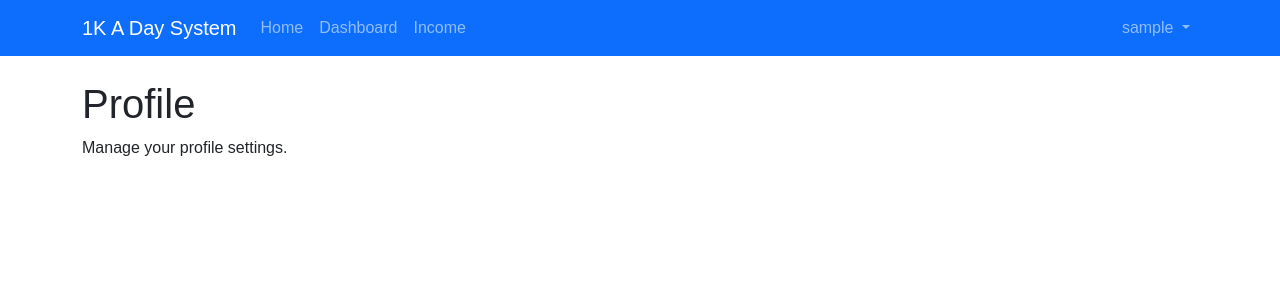
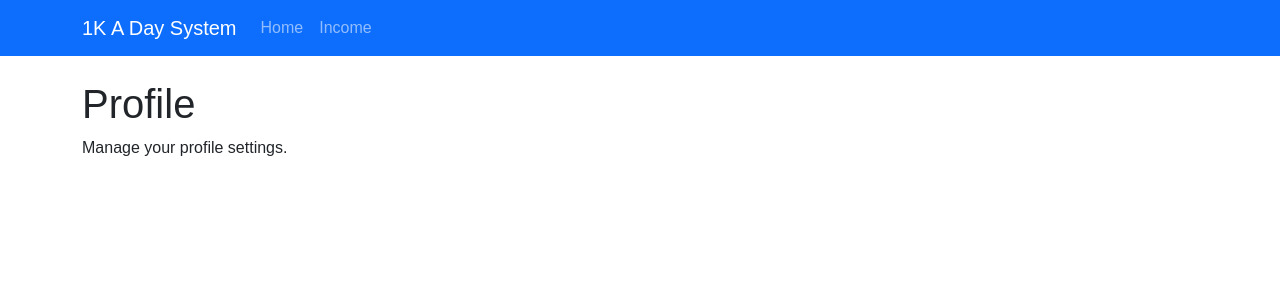
Before and after one commit to jemert1992/1kadaysystem, a Flask app: page /auth/profile in a window 1280 px wide. Shown: the top 300 px of the page. Run offline with Flask 3, Linux system fonts and the light colour scheme; the visitor is signed in with stand-in values (Sample User, id 1); some libraries are stand-ins or nearby versions.

Commit message:
Fix base.html template - remove auth references and fix structure
- Removed all authentication-related conditional blocks (current_user.is_authenticated)
- Removed login/logout/profile navigation items
- Fixed malformed HTML structure and tags
- Added missing Bootstrap JS inclusion
- Simplified navigation to only show functional routes

```diff
--- a/app/templates/base.html
+++ b/app/templates/base.html
@@ -2,7 +2,7 @@
 <html lang="en">
 <head>
     <meta charset="utf-8"/>
-    <meta content="width=device-width, initial-scale=1.0" name="viewport"/>
+    <meta name="viewport" content="width=device-width, initial-scale=1.0"/>
     <title>{% block title %}1K A Day System{% endblock %}</title>
 
     <!-- Bootstrap CSS -->
@@ -28,33 +28,9 @@
                     <li class="nav-item">
                         <a class="nav-link" href="{{ url_for('income.index') }}">Home</a>
                     </li>
-                    {% if current_user.is_authenticated %}
-                        <li class="nav-item">
-                            <a class="nav-link" href="{{ url_for('dashboard.dashboard') }}">Dashboard</a>
-                        </li>
-                        <li class="nav-item">
-                            <a class="nav-link" href="{{ url_for('income.income_list') }}">Income</a>
-                        </li>
-                    {% endif %}
-                </ul>
-
-                <ul class="navbar-nav">
-                    {% if current_user.is_authenticated %}
-                        <li class="nav-item dropdown">
-                            <a class="nav-link dropdown-toggle" href="#" id="navbarDropdown" role="button" data-bs-toggle="dropdown">
-                                {{ current_user.username }}
-                            </a>
-                            <ul class="dropdown-menu">
-                                <li><a class="dropdown-item" href="{{ url_for('auth.profile') }}">Profile</a></li>
-                                <li><hr class="dropdown-divider"/></li>
-                                <li><a class="dropdown-item" href="{{ url_for('auth.logout') }}">Logout</a></li>
-                            </ul>
-                        </li>
-                    {% else %}
-                        <li class="nav-item">
-                            <a class="nav-link" href="{{ url_for('auth.login') }}">Login</a>
-                        </li>
-                    {% endif %}
+                    <li class="nav-item">
+                        <a class="nav-link" href="{{ url_for('income.income_list') }}">Income</a>
+                    </li>
                 </ul>
             </div>
         </div>
@@ -62,17 +38,6 @@
 
     <!-- Main Content -->
     <main class="container mt-4">
-        {% with messages = get_flashed_messages(with_categories=true) %}
-            {% if messages %}
-                {% for category, message in messages %}
-                    <div class="alert alert-{{ 'danger' if category == 'error' else category }} alert-dismissible fade show" role="alert">
-                        {{ message }}
-                        <button type="button" class="btn-close" data-bs-dismiss="alert"></button>
-                    </div>
-                {% endfor %}
-            {% endif %}
-        {% endwith %}
-
         {% block content %}{% endblock %}
     </main>
 
```
